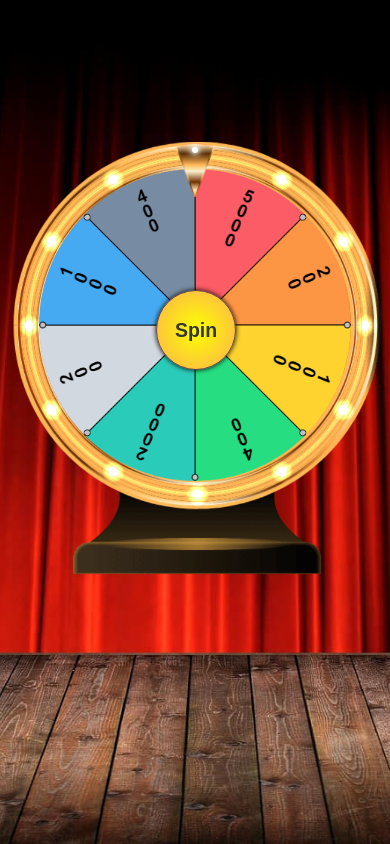
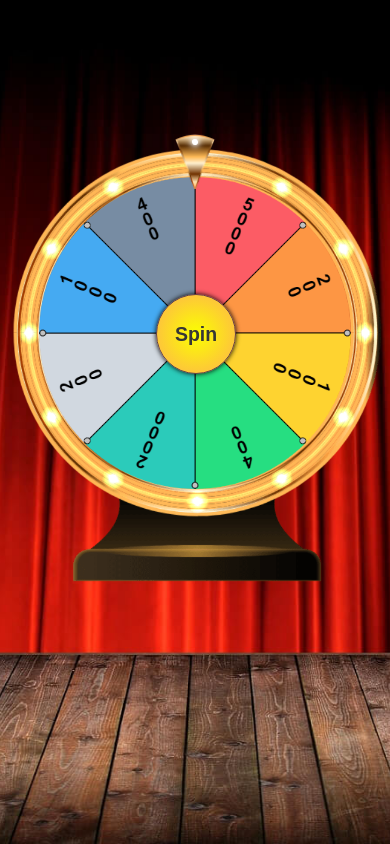
Before and after one commit to bunyaminbayar/wheel, a plain HTML site: page index.html in a window 390 px wide. Both pictures are taken after a click on the element "Start". Drawn offline with Linux system fonts and the light colour scheme.

Commit message:
update css

```diff
--- a/assets/css/main.css
+++ b/assets/css/main.css
@@ -227,10 +227,10 @@ body {
 
     .canvasBox {
         background-size: 155vw auto;
-        background-position: 49% -14vw;
+        background-position: 49% -10vw;
         width: 100%;
-        padding: 7vw 10vw 35vw 10vw;
-        overflow-y: hidden;
+        padding: 11vw 10vw 35vw 10vw;
+        overflow: hidden;
     }
 
     .wheelPin {
@@ -241,7 +241,7 @@ body {
         width: 20vw;
         height: 20vw;
         left: 40vw;
-        top: 38vw;
+        top: 41vw;
         font-size: 5vw;
         line-height: 20vw;
     }
```
